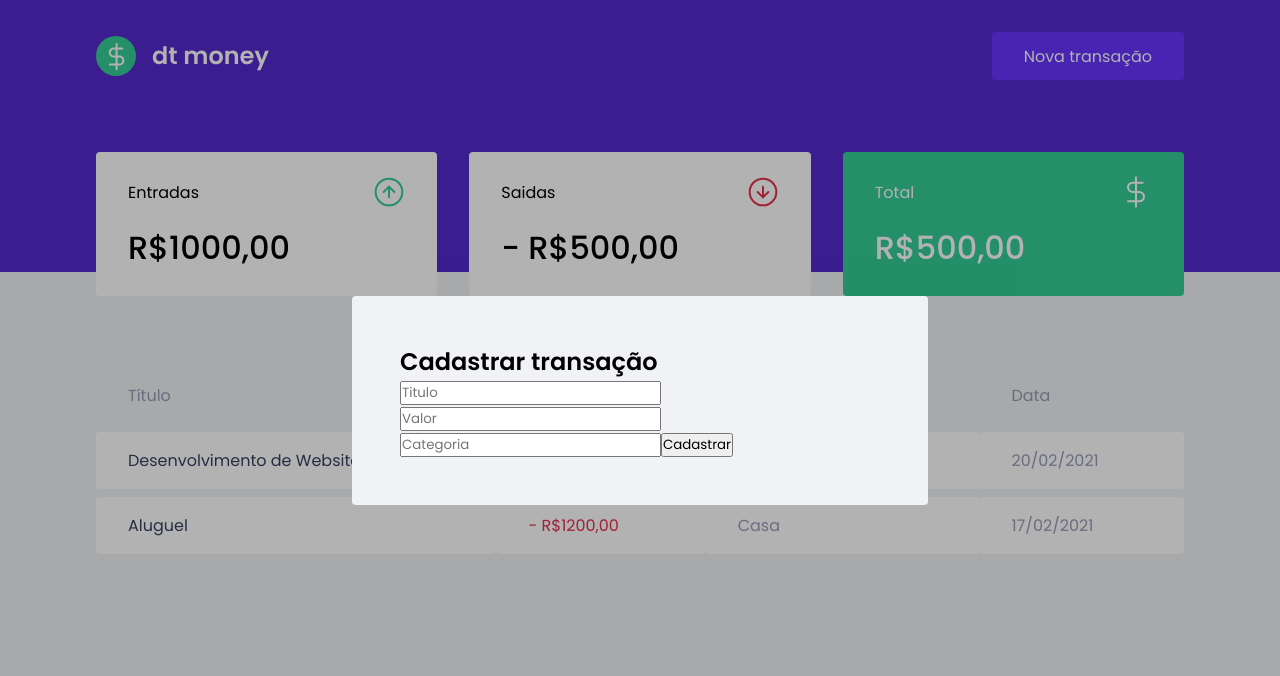
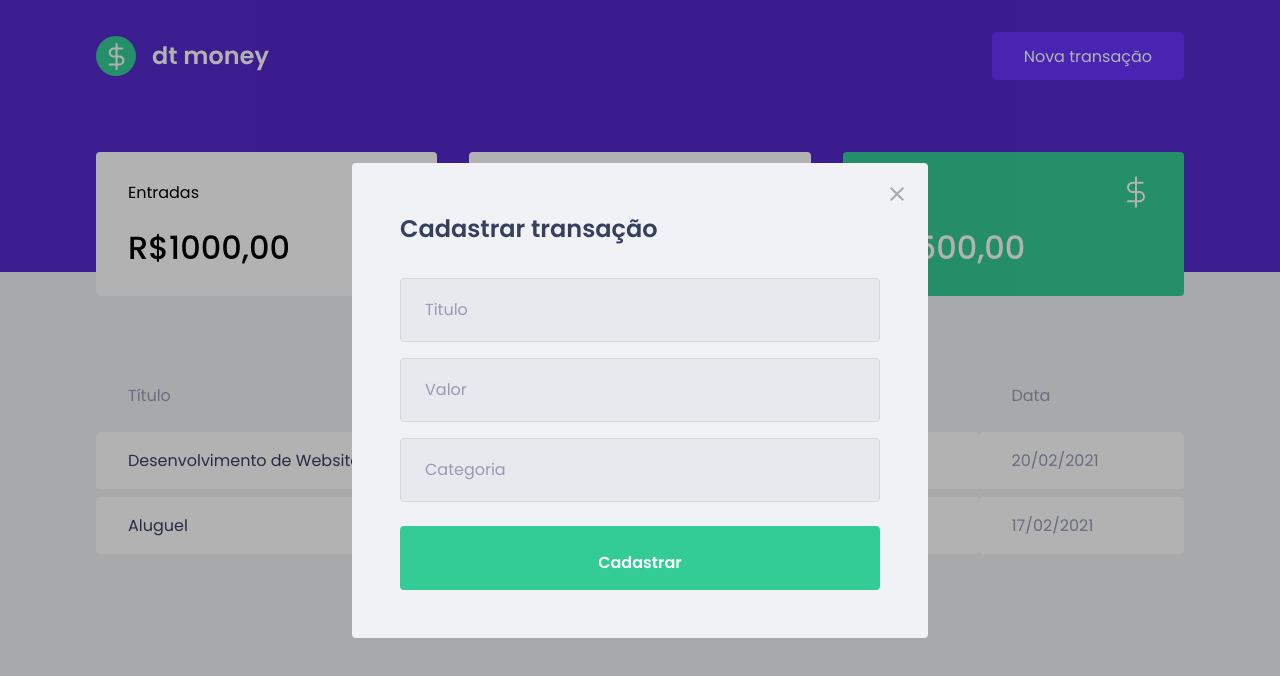
Before and after one commit to eltoncampos1/dt.money, a React (Create React App) app: page / in a window 1280 px wide. Both pictures are taken after a click on the button "Nova transação". Shown: the top 676 px of the page. Built offline with nearby package versions, Linux system fonts and the light colour scheme; no server answers; what miragejs would draw is missing.

Commit message:
chore: create some modal styling

```diff
--- a/src/components/NewTransactionalModal/index.tsx
+++ b/src/components/NewTransactionalModal/index.tsx
@@ -1,5 +1,5 @@
 import Modal from "react-modal";
-
+import closeImg from "../../assets/close.svg";
 import * as S from "./styles";
 
 interface NewTransactionalModalProps {
@@ -18,6 +18,13 @@
       overlayClassName="react-modal-overlay"
       className="react-modal-content"
     >
+      <button
+        type="button"
+        className="react-modal-close"
+        onClick={onRequestClose}
+      >
+        <img src={closeImg} alt="Fechar modal" />
+      </button>
       <S.Container>
         <h2>Cadastrar transação</h2>
 
--- a/src/components/NewTransactionalModal/styles.ts
+++ b/src/components/NewTransactionalModal/styles.ts
@@ -1,3 +1,47 @@
 import styled from 'styled-components';
 
-export const Container = styled.form``;
+export const Container = styled.form`
+    h2 {
+        color: var(--title);
+        font-size: 1.5rem;
+        margin-bottom: 2rem;
+    }
+
+    input {
+        width: 100%;
+        padding: 0 1.5rem;
+        height: 4rem;
+        border-radius: 0.25rem;
+        border: 1px solid #d7d7d7;
+        background: #e7e9ee;
+        font-weight: 400;
+        font-size: 1rem;
+
+        &::placeholder {
+            color: var(--text);
+        }
+
+        & + input {
+            margin-top: 1rem;
+        }
+    }
+
+    button[type='submit'] {
+        width: 100%;
+        padding: 01.5rem;
+        height: 4rem;
+        background: var(--green);
+        color: #fff;
+        border-radius: 0.25rem;
+        border: 0;
+        font-size: 1rem;
+        margin-top: 1.5rem;
+        font-weight: 600;
+
+        transition: filter 0.2s;
+
+        &:hover {
+            filter: brightness(0.9);
+        }
+    }
+`;
--- a/src/styles/global.ts
+++ b/src/styles/global.ts
@@ -80,4 +80,17 @@
         border: 0;
     }
 
+    .react-modal-close {
+        position: absolute;
+        right: 1.5rem;
+        top: 1.5rem;
+        border: 0;
+        background: transparent;
+        transition: filter 0.2s;
+
+        &:hover {
+            filter: brightness(0.8);
+        }
+    }
+
 `;
```
